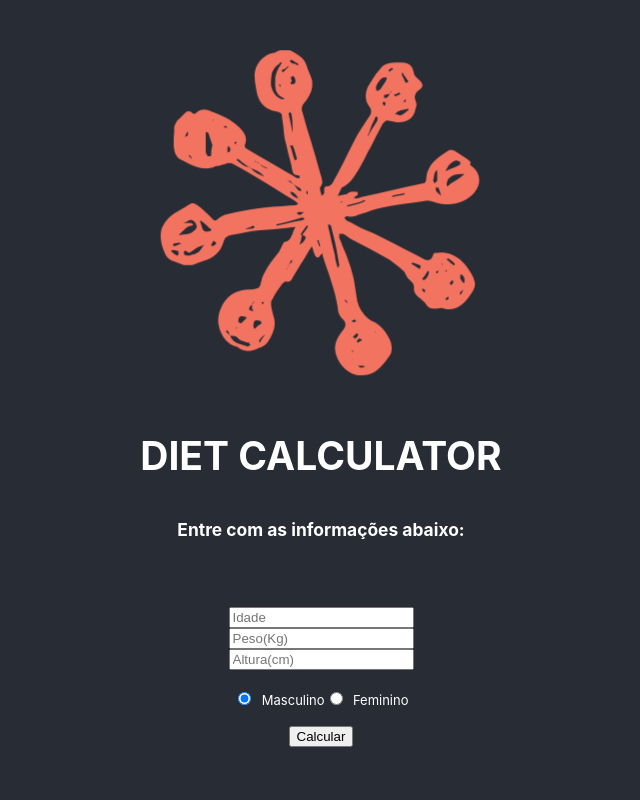
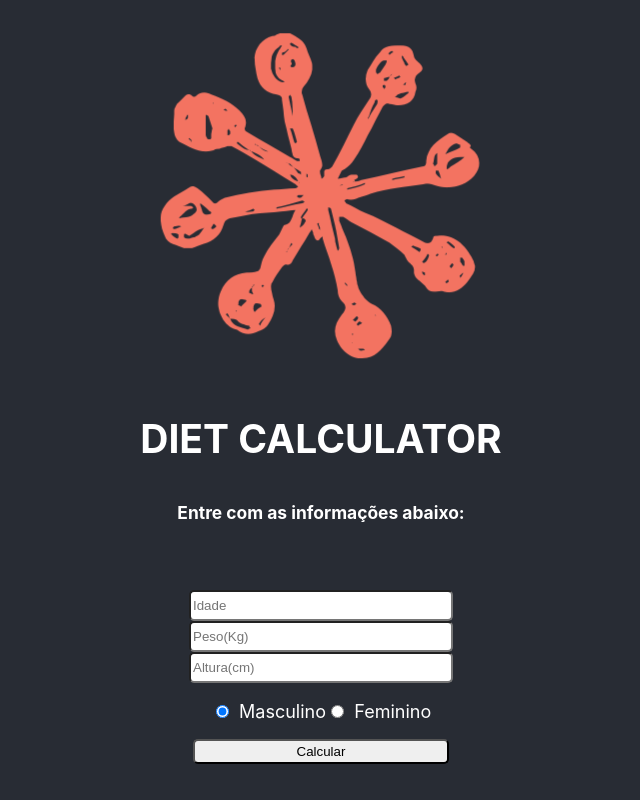
Before and after one commit to jpbonetti/diet-calculator, a React (Create React App) app: page / in a window 1280 px wide. Shown: the whole page, without its empty margins (319-959 px from the left). Built offline with nearby package versions, Linux system fonts and the light colour scheme.

Commit message:
Refactoring App css

```diff
--- a/src/App.css
+++ b/src/App.css
@@ -29,12 +29,38 @@
 }
 
 .span-input-gender {
-  font-size: small;
+  font-size: large;
 }
 
 .group-input-gender {
   margin-top: 10px;
   margin-bottom: 15px;
+}
+
+.tmb-input-informations {
+  width: 20%;
+  height: 25px;
+  border-radius: 5px;
+}
+
+.tmb-input-informations:focus {
+  outline-color: #F37361;
+}
+
+.calculate-button {
+  width: 20%;
+  height: 25px;
+  border-radius: 5px;
+}
+
+.calculate-button:focus {
+  background: #F37361;
+  outline-color: #282C34;
+}
+
+.calculate-button:hover {
+  background: #F37361;
+  outline-color: #282C34;
 }
 
 @keyframes App-logo-spin {
--- a/src/App.jsx
+++ b/src/App.jsx
@@ -73,16 +73,16 @@ export default class App extends Component {
                 <h6>Entre com as informações abaixo:</h6>
               </p>
 
-              <input type="input" name="age" placeholder="Idade" value={this.tmbInformations.age} onChange={this.handleChange}/>
-              <input type="input" name="weight" placeholder="Peso(Kg)" value={this.tmbInformations.weight} onChange={this.handleChange}/>
-              <input type="input" name="height" placeholder="Altura(cm)" value={this.tmbInformations.height} onChange={this.handleChange}/>
+              <input className="tmb-input-informations" type="input" name="age" placeholder="Idade" value={this.tmbInformations.age} onChange={this.handleChange}/>
+              <input className="tmb-input-informations" type="input" name="weight" placeholder="Peso(Kg)" value={this.tmbInformations.weight} onChange={this.handleChange}/>
+              <input className="tmb-input-informations" type="input" name="height" placeholder="Altura(cm)" value={this.tmbInformations.height} onChange={this.handleChange}/>
 
               <div className="group-input-gender" onChange={this.setGender.bind(this)}>
                 <input type="radio" checked="true" value="male" name="gender"/> <span className="span-input-gender">Masculino</span>
                 <input type="radio" value="female" name="gender"/> <span className="span-input-gender">Feminino</span>
               </div>
 
-              <input type="button" value="Calcular" onClick={this.calculateTMB.bind(this)}/>
+              <input className="calculate-button" type="button" value="Calcular" onClick={this.calculateTMB.bind(this)}/>
             </header>
           </div>
         </form>
```
